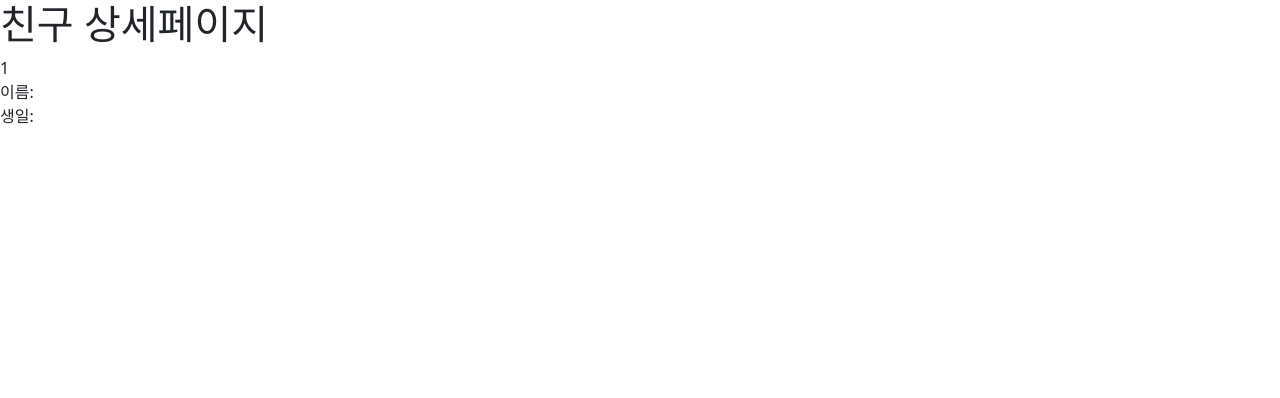
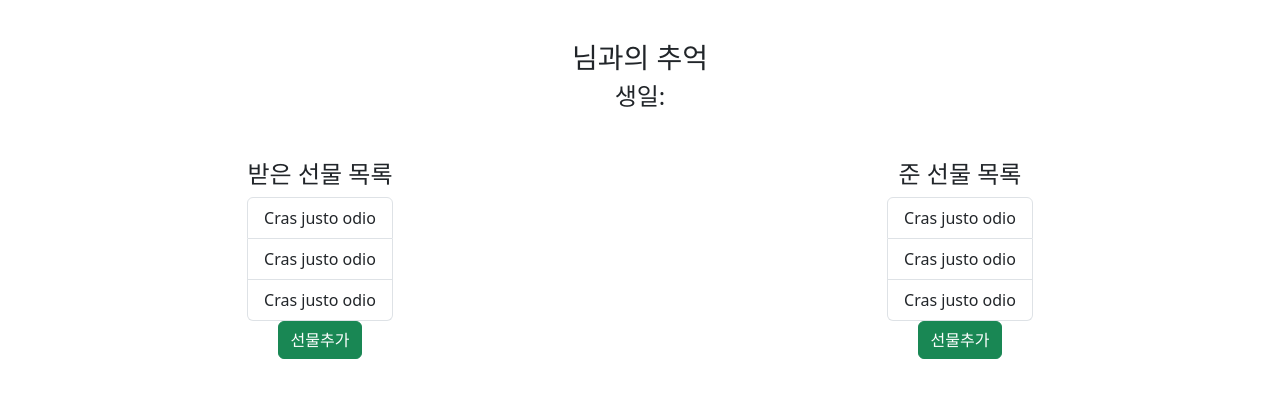
Before and after one commit to GunwooJo/Birthday_alert_web, a React (Create React App) app in the folder frontend/: page /friend/detail/1 in a window 1280 px wide. Shown: the top 398 px of the page. Built offline with nearby package versions, Linux system fonts and the light colour scheme; no server answers.

Commit message:
친구 상세페이지 디자인

```diff
--- a/frontend/src/pages/FriendDetail.jsx
+++ b/frontend/src/pages/FriendDetail.jsx
@@ -2,11 +2,23 @@
 import React, {useEffect, useState} from "react";
 import {useParams} from "react-router-dom";
 import axios from "axios";
+import ListGroup from 'react-bootstrap/ListGroup';
+import Button from 'react-bootstrap/Button';
 
 function FriendDetail() {
 
     const {friendId} = useParams();
     const [friend, setFriend] = useState({});
+    const [memberGetGift, setMemberGetGift] = useState([
+        'Cras justo odio',
+        'Cras justo odio',
+        'Cras justo odio'
+    ]);
+    const [friendGetGift, setFriendGetGift] = useState([
+        'Cras justo odio',
+        'Cras justo odio',
+        'Cras justo odio'
+    ]);
 
     useEffect(() => {
         fetchFriendDetail();
@@ -28,10 +40,50 @@ function FriendDetail() {
 
     return (
         <div>
-            <h1>친구 상세페이지</h1>
-            <div>{friendId}</div>
-            <div>이름: {friend.name}</div>
-            <div>생일: {friend.birthday}</div>
+            <div style={{
+                display: 'flex',
+                flexDirection: 'column',
+                alignItems: 'center',
+                justifyContent: 'center',
+                height: '20vh'
+            }}>
+                <h3>{friend.name}님과의 추억</h3>
+                <h4>생일: {friend.birthday}</h4>
+            </div>
+
+            <div style={{
+                display: 'flex',
+                justifyContent: 'space-around'
+            }}>
+                <div>
+                    <h4 style={{textAlign: 'center'}}>받은 선물 목록</h4>
+                    <ListGroup>
+                        {memberGetGift.map((gift, idx)=>{
+                            return (
+                                <ListGroup.Item key={gift + idx}>{gift}</ListGroup.Item>
+                            )
+                        })}
+                    </ListGroup>
+                    <div style={{ display: 'flex', justifyContent: 'center' }}>
+                        <Button variant="success">선물추가</Button>
+                    </div>
+                </div>
+
+                <div>
+                    <h4 style={{textAlign: 'center'}}>준 선물 목록</h4>
+                    <ListGroup>
+                        {friendGetGift.map((gift, idx) => {
+                            return (
+                                <ListGroup.Item key={gift + idx}>{gift}</ListGroup.Item>
+                            )
+                        })}
+                    </ListGroup>
+                    <div style={{display: 'flex', justifyContent: 'center'}}>
+                        <Button variant="success">선물추가</Button>
+                    </div>
+                </div>
+            </div>
+
         </div>
     );
 }
```
